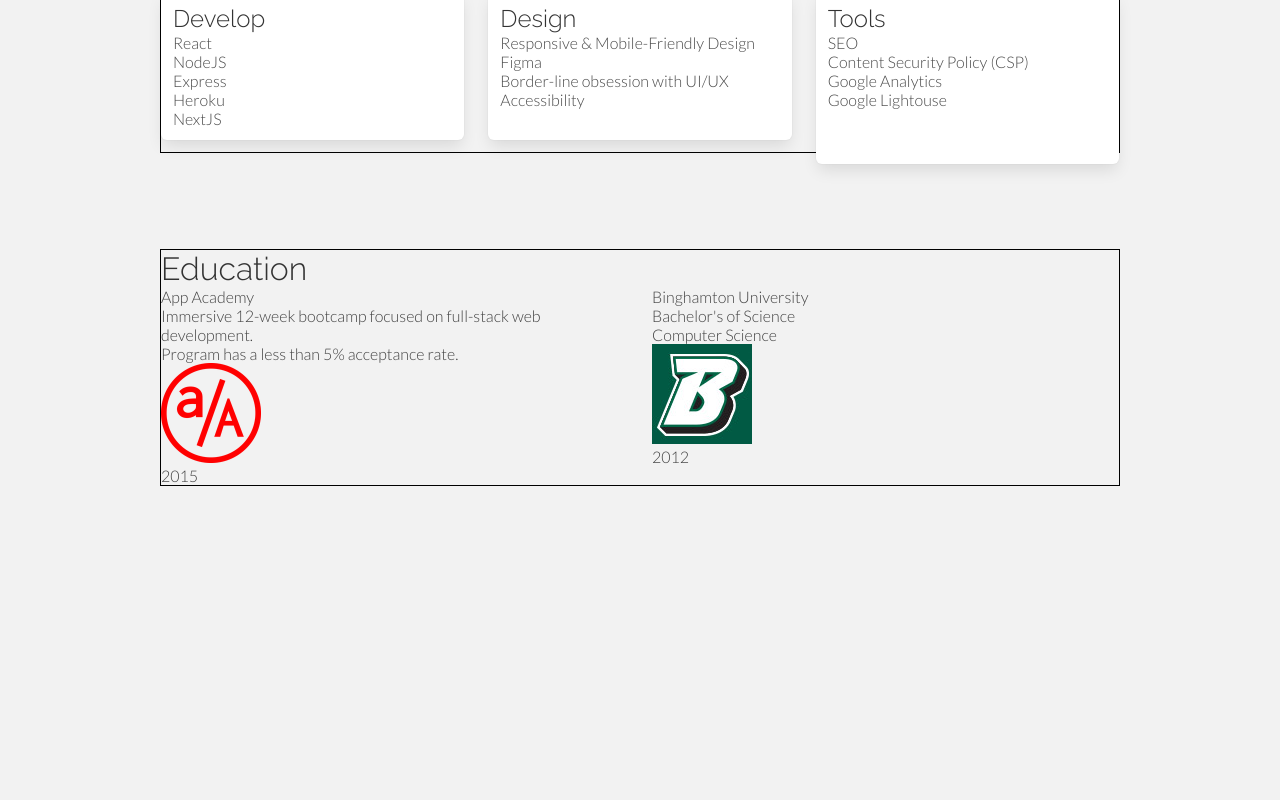
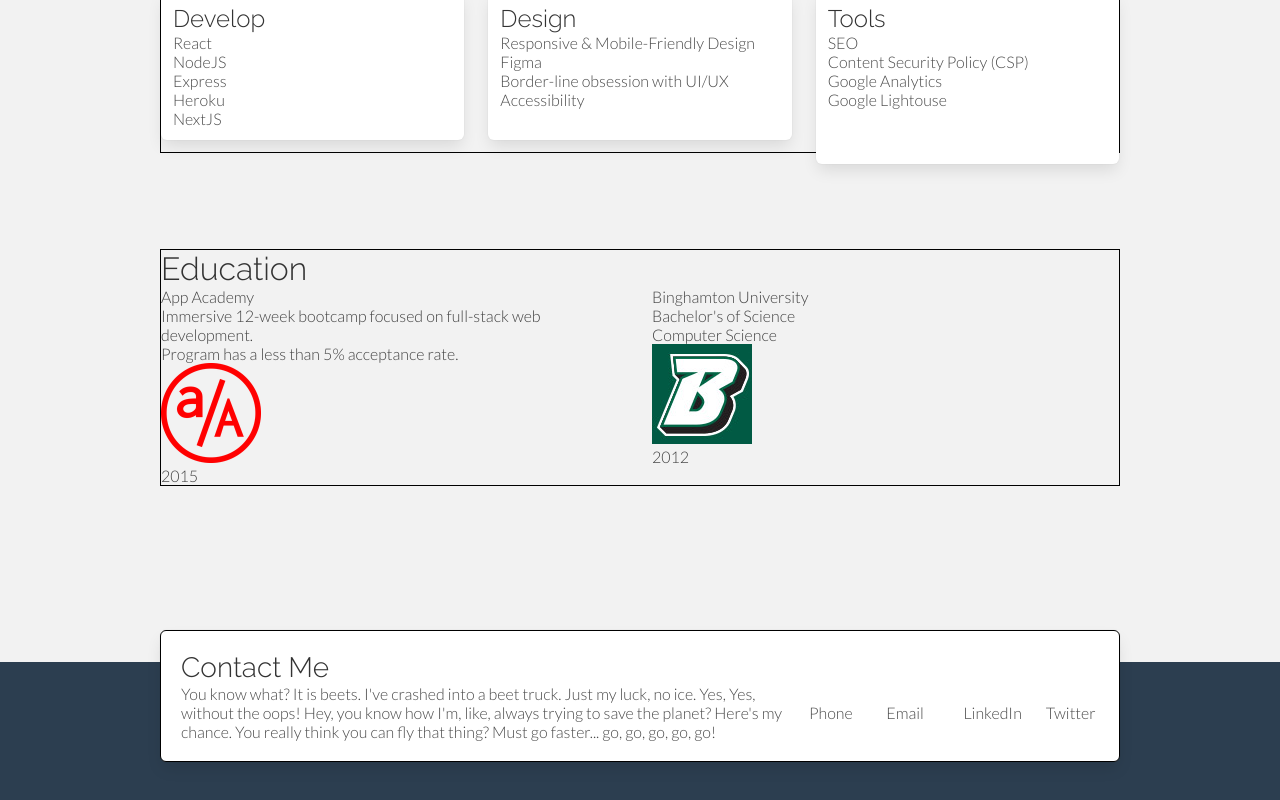
Before and after one commit to cbonaco1/personal_page, a Next.js app: page / in a window 1280 px wide. Shown: the part 2974-3774 px from the top of the page. Before the commit the page ends 3508 px from the top, so only its background shows below. Built offline with nearby package versions, Linux system fonts and the light colour scheme.

Commit message:
start Contact section

```diff
--- a/src/pages/index.js
+++ b/src/pages/index.js
@@ -4,6 +4,7 @@ import Home from 'sections/Home'
 import Work from 'sections/Work'
 import Skills from 'sections/Skills'
 import Education from 'sections/Education'
+import Contact from 'sections/Contact'
 
 export default function Index() {
   return (
@@ -19,6 +20,7 @@ export default function Index() {
         <Work />
         <Skills />
         <Education />
+        <Contact />
       </main>
     </div>
   )
--- /dev/null
+++ b/src/sections/Contact.jsx
@@ -0,0 +1,35 @@
+import React from "react";
+import Section from "./Section";
+
+import styles from "styles/Contact.module.scss";
+
+const Contact = () => {
+  return (
+    <div className={`${styles['contact-section-wrapper']}`}>
+      <Section containerClassName={`${styles['contact-section']} box`}>
+        <h4>Contact Me</h4>
+        <div className="columns is-vcentered">
+          <div className="column">
+            <p>
+              You know what? It is beets. I've crashed into a beet truck.
+              Just my luck, no ice. Yes, Yes, without the oops!
+              Hey, you know how I'm, like, always trying to save the planet? Here's my chance.
+              You really think you can fly that thing?
+              Must go faster... go, go, go, go, go!
+            </p>
+          </div>
+          <div className="column is-one-third-desktop">
+            <ul className="columns is-mobile is-vcentered">
+              <li className="column">Phone</li>
+              <li className="column">Email</li>
+              <li className="column">LinkedIn</li>
+              <li className="column">Twitter</li>
+            </ul>
+          </div>
+        </div>
+      </Section>
+    </div>
+  )
+}
+
+export default Contact;
--- a/src/sections/Section.jsx
+++ b/src/sections/Section.jsx
@@ -1,9 +1,9 @@
 import React from "react";
 
-const Section = ({ children, className }) => {
+const Section = ({ children, className, containerClassName }) => {
   return (
     <section className={`section ${className ? className : ''}`}>
-      <div className="container is-max-desktop" style={{border: '1px solid black'}}>
+      <div className={`container is-max-desktop ${containerClassName ? containerClassName : ''}`} style={{border: '1px solid black'}}>
         { children }
       </div>
     </section>
--- /dev/null
+++ b/src/styles/Contact.module.scss
@@ -0,0 +1,24 @@
+@import "./variables";
+
+.contact-section-wrapper {
+  background-color: $primary;
+  position: relative;
+  margin-top: 128px;
+  padding-bottom: 9rem;
+}
+
+.contact-section {
+  background-color: $white;
+  position: absolute;
+  top: -32px;
+  width: calc(100% - 3rem);
+  // sections have 1.5rem left/right padding
+}
+
+@media screen and (min-width: $desktop) {
+  .contact-section {
+    width: 960px;
+    left: 50%;
+    margin-left: -480px;
+  }
+}
--- a/src/styles/_variables.scss
+++ b/src/styles/_variables.scss
@@ -1,3 +1,5 @@
+@import "~bulma/sass/utilities/initial-variables.sass";
+// not sure if i need the tilda here
+
 $primary: #2c3e50;
-$white: #ffffff;
-$blue: #2c3e50;
+$blue: $primary;
--- a/src/styles/globals.scss
+++ b/src/styles/globals.scss
@@ -82,7 +82,13 @@ ul {
   }
 }
 
-@media screen and (min-width: 769px) {
+@media screen and (max-width: $tablet) {
+  .columns.is-mobile {
+    flex-direction: column;
+  }
+}
+
+@media screen and (min-width: $tablet) {
   .skills-section {
     .columns {
       .column:not(:last-child) {
```
